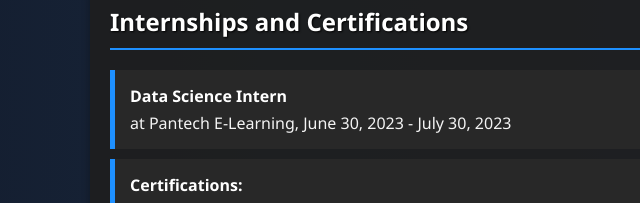
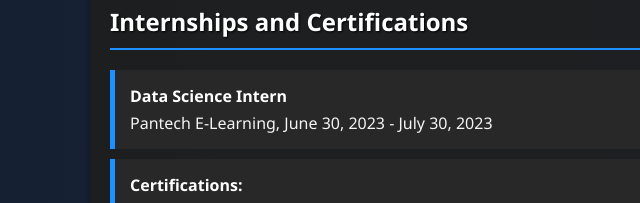
Before and after one commit to Pkanagalakshmi/Pkanagalakshmi.github.io, a plain HTML site: page internships-certifications.html in a window 1280 px wide. Shown: the part 284-487 px from the top of the page, 50-690 px from the left. Drawn offline with Linux system fonts and the light colour scheme.

Commit message:
Update internships-certifications.html

```diff
--- a/internships-certifications.html
+++ b/internships-certifications.html
@@ -26,7 +26,7 @@
         <section id="internships-certifications">
             <h2>Internships and Certifications</h2>
             <ul>
-                <li><a href="certificates/data-science-intern.pdf" target="_blank"><strong>Data Science Intern</a></strong> at Pantech E-Learning, June 30, 2023 - July 30, 2023</li>
+                <li><a href="certificates/data-science-intern.pdf" target="_blank"><strong>Data Science Intern</a></strong>Pantech E-Learning, June 30, 2023 - July 30, 2023</li>
 
                 <li><strong>Certifications:</strong>
                     <ul>
```
